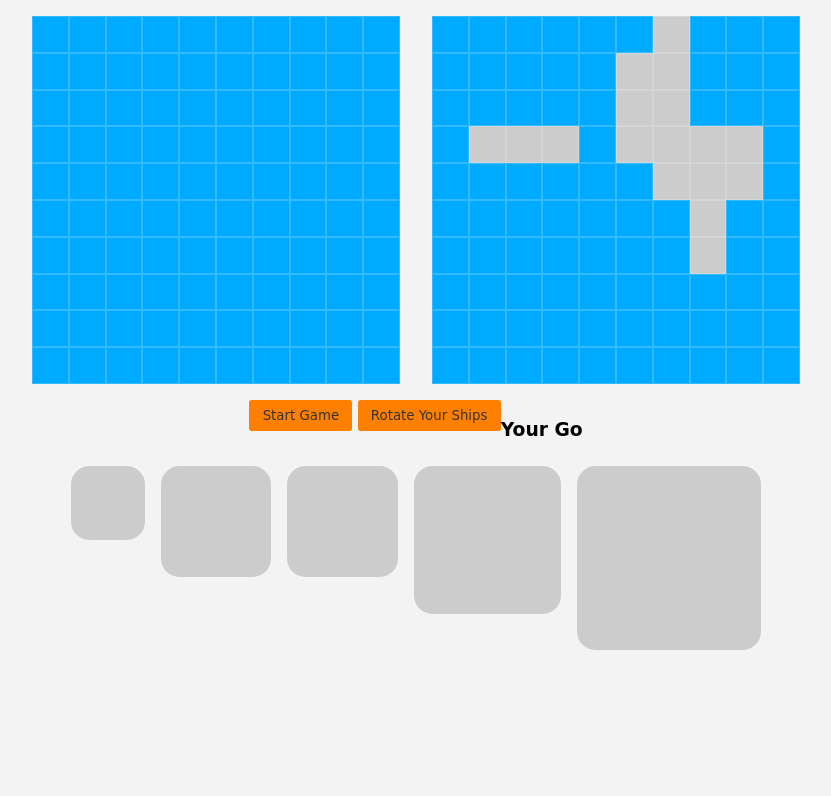
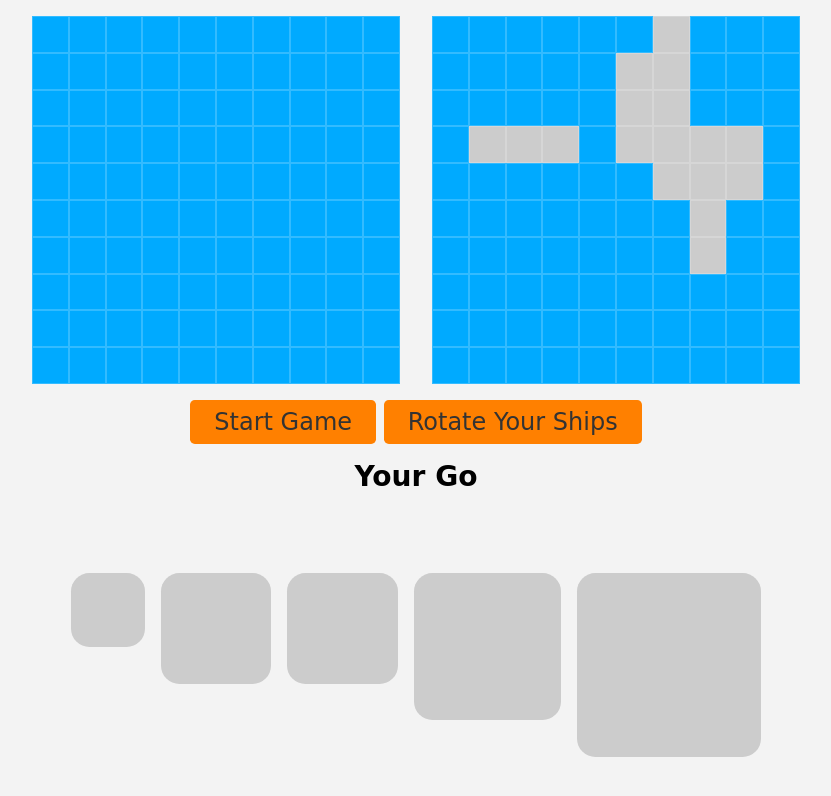
Before and after one commit to ChrisKirbyDev/Gothika, a website: page public/singleplayer.html in a window 1280 px wide. Shown: the whole page, without its empty margins (224-1055 px from the left). Drawn offline with Linux system fonts and the light colour scheme; a web font is replaced by a local one.

Commit message:
add styling to buttons

```diff
--- a/public/style.css
+++ b/public/style.css
@@ -25,6 +25,7 @@ body {
 }
 
 .btn {
+  font-size: inherit;
   background-color: hsl(30, 100%, 50%);
   padding: 0.5rem 1em;
   outline: none;
@@ -132,6 +133,16 @@ body {
   --width: 1;
 }
 
+.hidden-info {
+  font-size: 1.5rem;
+  align-items: center;
+  flex-direction: column;
+}
+
+.info-text {
+  margin: 1rem;
+}
+
 .ship div {
   width: 40px;
   height: 40px;
```
